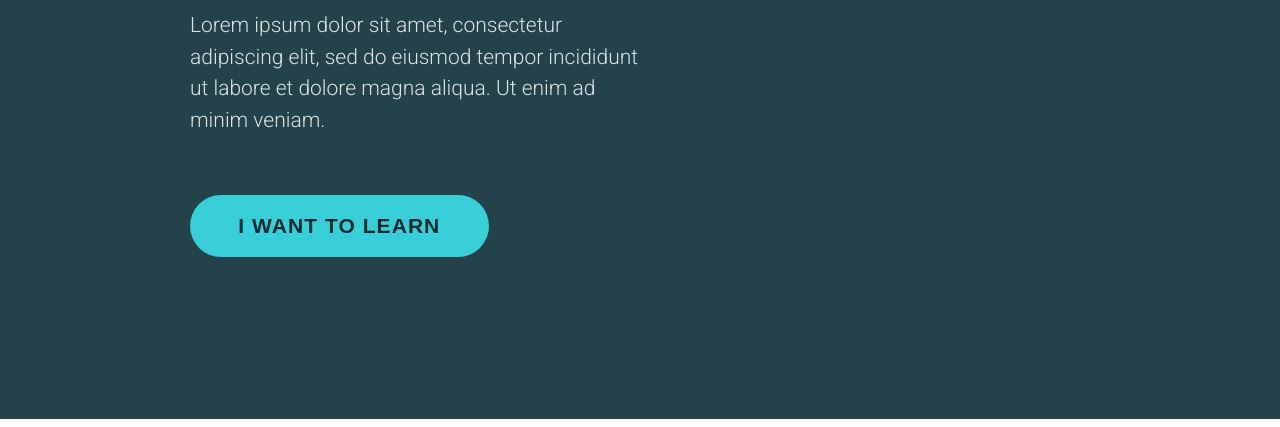
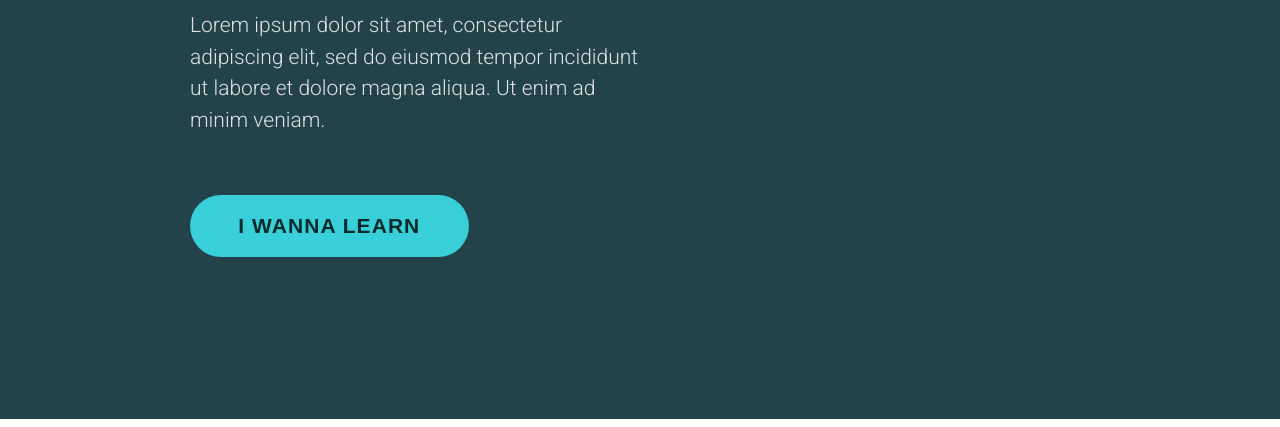
Before and after one commit to IvanSanczewski/RLO-challenge3, a plain HTML site: page index.html in a window 1280 px wide. Shown: the part 373-800 px from the top of the page. Drawn offline with Linux system fonts and the light colour scheme.

Commit message:
HTML correction

```diff
--- a/index.html
+++ b/index.html
@@ -20,7 +20,7 @@
                         Lorem ipsum dolor sit amet, consectetur adipiscing elit, sed do eiusmod tempor incididunt ut labore et dolore magna aliqua. Ut enim ad minim veniam.
                     </p>
                     <button>
-                        I WANT TO LEARN
+                        I WANNA LEARN
                     </button>
                 </div>
             </div>
```
